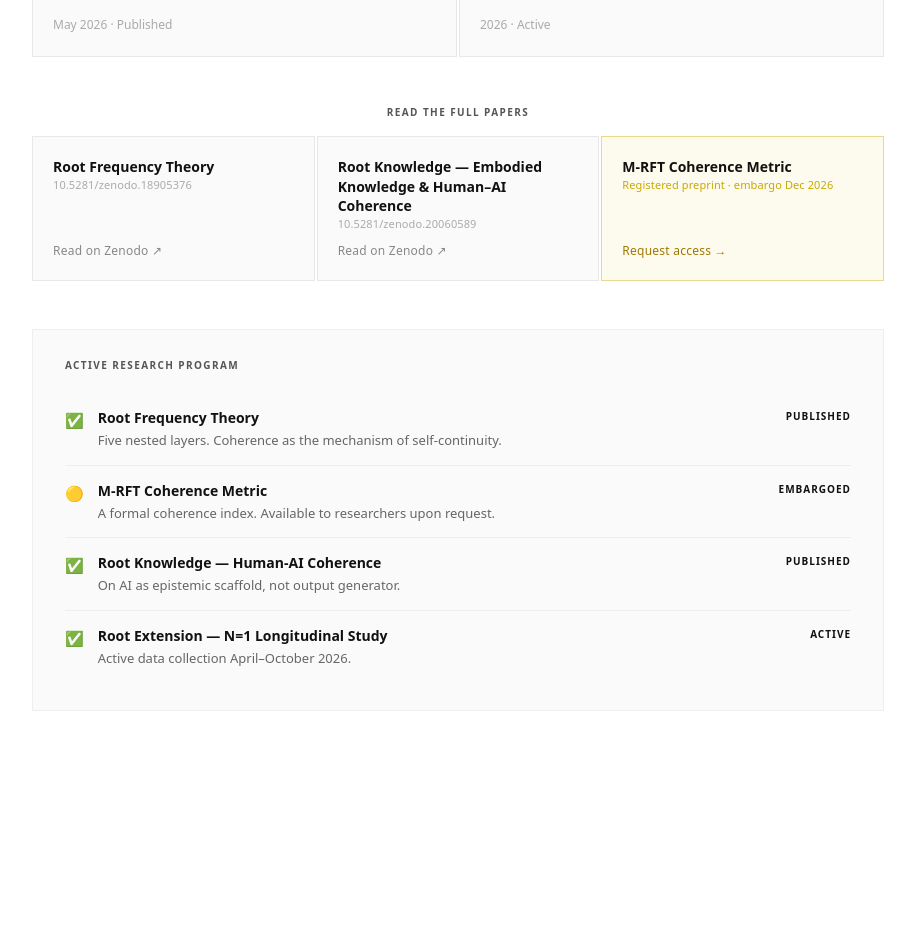
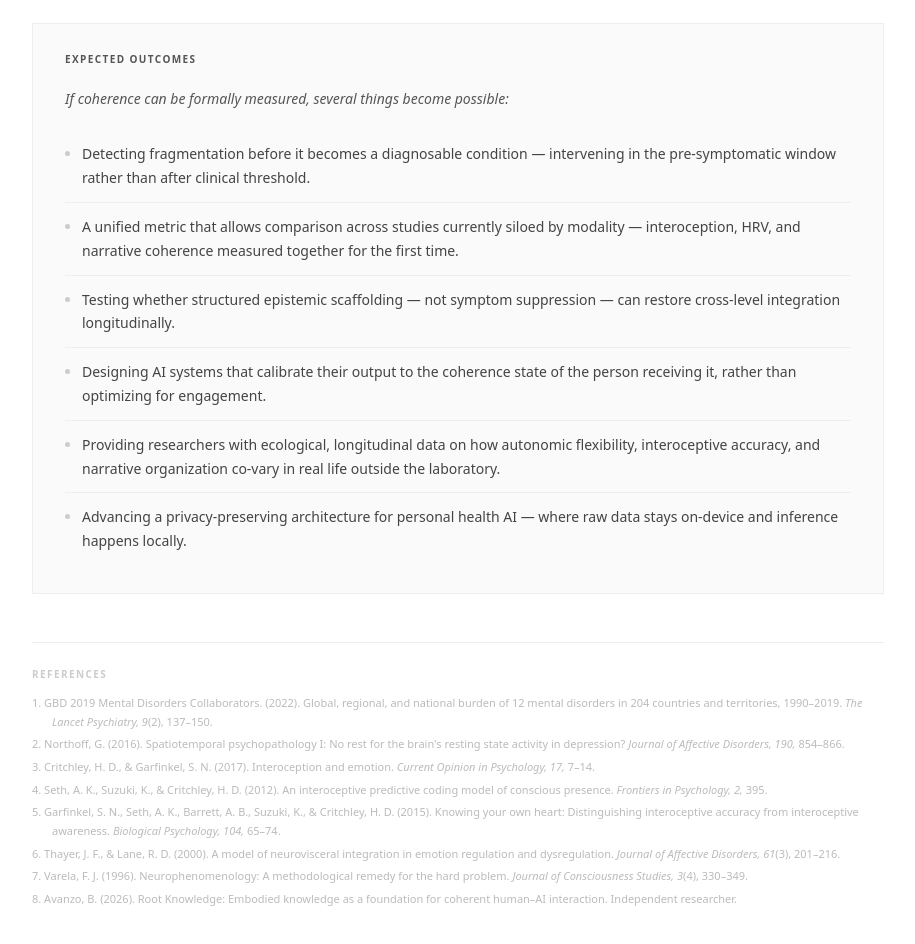
Before and after one commit to biaavanzo/avanzorft.github.io, a Next.js app: page / in a window 1280 px wide. Shown: the part 2140-3084 px from the top of the page, without its empty margins (182-1097 px from the left). Before the commit the page ends 2931 px from the top, so only its background shows below. Built offline with nearby package versions, Linux system fonts and the light colour scheme.

Commit message:
expected outcomes list, references at bottom

```diff
--- a/app/page.tsx
+++ b/app/page.tsx
@@ -100,20 +100,6 @@ export default function Home() {
           font-size: 10px; color: #aaa; font-family: system-ui;
           vertical-align: super; line-height: 0; margin-left: 1px;
         }
-        .references {
-          border-top: 1px solid #eee; padding-top: 24px; margin-top: 40px;
-        }
-        .references-label {
-          font-size: 10px; font-weight: 600; color: #ccc;
-          text-transform: uppercase; letter-spacing: 0.14em;
-          font-family: system-ui; margin-bottom: 12px;
-        }
-        .ref-list { list-style: none; padding: 0; margin: 0; }
-        .ref-list li {
-          font-size: 11px; color: #bbb; font-family: system-ui;
-          line-height: 1.7; margin-bottom: 4px; padding-left: 20px;
-          text-indent: -20px;
-        }
         .cards-section { margin-bottom: 0; }
         .cards-label {
           font-size: 10px; font-weight: 600; color: #555;
@@ -155,9 +141,7 @@ export default function Home() {
           justify-content: space-between;
         }
         .paper-cta-card:hover { background: #f0f0ee; border-color: #ccc; }
-        .paper-cta-card.embargoed {
-          border-color: #e8d98a; background: #fdfbee;
-        }
+        .paper-cta-card.embargoed { border-color: #e8d98a; background: #fdfbee; }
         .paper-cta-card.embargoed:hover { background: #faf6d0; border-color: #c9a800; }
         .paper-cta-title {
           font-size: 14px; font-weight: 600; color: #111;
@@ -173,29 +157,48 @@ export default function Home() {
           letter-spacing: 0.02em; margin-top: 4px;
         }
         .paper-cta-card.embargoed .paper-cta-action { color: #a07800; }
-        .status-block {
+
+        /* IMPLICATIONS */
+        .implications-block {
           border: 1px solid #eee; background: #fafafa;
           padding: 28px 32px; margin: 48px 0 0;
         }
-        .status-label {
+        .implications-label {
           font-size: 10px; font-weight: 600; color: #555;
           text-transform: uppercase; letter-spacing: 0.14em;
           font-family: system-ui; margin-bottom: 20px;
         }
-        .status-row {
-          display: flex; align-items: flex-start;
-          padding: 14px 0; border-bottom: 1px solid #eee; gap: 14px;
+        .implications-intro {
+          font-size: 14px; color: #555; font-family: system-ui;
+          line-height: 1.7; margin-bottom: 20px; font-style: italic;
         }
-        .status-row:last-child { border-bottom: none; }
-        .status-icon { font-size: 15px; margin-top: 2px; flex-shrink: 0; }
-        .status-row-left { display: flex; flex-direction: column; gap: 3px; flex: 1; }
-        .status-title { font-size: 14px; color: #111; font-family: system-ui; font-weight: 700; }
-        .status-desc { font-size: 13px; color: #666; font-family: system-ui; line-height: 1.5; }
-        .status-tag {
-          font-size: 10px; font-weight: 700; color: #111;
-          font-family: system-ui; letter-spacing: 0.1em;
-          text-transform: uppercase; white-space: nowrap;
-          flex-shrink: 0; margin-top: 2px;
+        .implications-list { list-style: none; padding: 0; margin: 0; }
+        .implications-list li {
+          font-size: 14px; color: #444; font-family: system-ui;
+          line-height: 1.7; padding: 12px 0;
+          border-bottom: 1px solid #eee;
+          display: flex; gap: 12px; align-items: flex-start;
+        }
+        .implications-list li:last-child { border-bottom: none; }
+        .impl-dot {
+          width: 5px; height: 5px; border-radius: 50%;
+          background: #ccc; flex-shrink: 0; margin-top: 9px;
+        }
+
+        /* REFERENCES */
+        .references-section {
+          border-top: 1px solid #eee; padding-top: 24px; margin-top: 48px;
+        }
+        .references-label {
+          font-size: 10px; font-weight: 600; color: #ccc;
+          text-transform: uppercase; letter-spacing: 0.14em;
+          font-family: system-ui; margin-bottom: 12px;
+        }
+        .ref-list { list-style: none; padding: 0; margin: 0; }
+        .ref-list li {
+          font-size: 11px; color: #bbb; font-family: system-ui;
+          line-height: 1.7; margin-bottom: 4px; padding-left: 20px;
+          text-indent: -20px;
         }
         @media (max-width: 640px) {
           .header-inner { flex-direction: column; gap: 10px; padding: 12px 0; }
@@ -264,19 +267,6 @@ export default function Home() {
             </p>
           </div>
 
-          <div className="references">
-            <div className="references-label">References</div>
-            <ol className="ref-list">
-              <li>1. GBD 2019 Mental Disorders Collaborators. (2022). Global, regional, and national burden of 12 mental disorders in 204 countries and territories, 1990–2019. <em>The Lancet Psychiatry, 9</em>(2), 137–150.</li>
-              <li>2. Northoff, G. (2016). Spatiotemporal psychopathology I: No rest for the brain&apos;s resting state activity in depression? <em>Journal of Affective Disorders, 190,</em> 854–866.</li>
-              <li>3. Critchley, H. D., &amp; Garfinkel, S. N. (2017). Interoception and emotion. <em>Current Opinion in Psychology, 17,</em> 7–14.</li>
-              <li>4. Seth, A. K., Suzuki, K., &amp; Critchley, H. D. (2012). An interoceptive predictive coding model of conscious presence. <em>Frontiers in Psychology, 2,</em> 395.</li>
-              <li>5. Garfinkel, S. N., Seth, A. K., Barrett, A. B., Suzuki, K., &amp; Critchley, H. D. (2015). Knowing your own heart: Distinguishing interoceptive accuracy from interoceptive awareness. <em>Biological Psychology, 104,</em> 65–74.</li>
-              <li>6. Thayer, J. F., &amp; Lane, R. D. (2000). A model of neurovisceral integration in emotion regulation and dysregulation. <em>Journal of Affective Disorders, 61</em>(3), 201–216.</li>
-              <li>7. Varela, F. J. (1996). Neurophenomenology: A methodological remedy for the hard problem. <em>Journal of Consciousness Studies, 3</em>(4), 330–349.</li>
-              <li>8. Avanzo, B. (2026). Root Knowledge: Embodied knowledge as a foundation for coherent human–AI interaction. Independent researcher.</li>
-            </ol>
-          </div>
         </div>
 
         <div className="section-divider" />
@@ -338,44 +328,31 @@ export default function Home() {
           </div>
         </div>
 
-        <div className="status-block">
-          <div className="status-label">Active Research Program</div>
+        <div className="implications-block">
+          <div className="implications-label">Expected Outcomes</div>
+          <p className="implications-intro">If coherence can be formally measured, several things become possible:</p>
+          <ul className="implications-list">
+            <li><div className="impl-dot" />Detecting fragmentation before it becomes a diagnosable condition — intervening in the pre-symptomatic window rather than after clinical threshold.</li>
+            <li><div className="impl-dot" />A unified metric that allows comparison across studies currently siloed by modality — interoception, HRV, and narrative coherence measured together for the first time.</li>
+            <li><div className="impl-dot" />Testing whether structured epistemic scaffolding — not symptom suppression — can restore cross-level integration longitudinally.</li>
+            <li><div className="impl-dot" />Designing AI systems that calibrate their output to the coherence state of the person receiving it, rather than optimizing for engagement.</li>
+            <li><div className="impl-dot" />Providing researchers with ecological, longitudinal data on how autonomic flexibility, interoceptive accuracy, and narrative organization co-vary in real life outside the laboratory.</li>
+            <li><div className="impl-dot" />Advancing a privacy-preserving architecture for personal health AI — where raw data stays on-device and inference happens locally.</li>
+          </ul>
+        </div>
 
-          <div className="status-row">
-            <span className="status-icon">✅</span>
-            <div className="status-row-left">
-              <span className="status-title">Root Frequency Theory</span>
-              <span className="status-desc">Five nested layers. Coherence as the mechanism of self-continuity.</span>
-            </div>
-            <span className="status-tag">Published</span>
-          </div>
-
-          <div className="status-row">
-            <span className="status-icon">🟡</span>
-            <div className="status-row-left">
-              <span className="status-title">M-RFT Coherence Metric</span>
-              <span className="status-desc">A formal coherence index. Available to researchers upon request.</span>
-            </div>
-            <span className="status-tag">Embargoed</span>
-          </div>
-
-          <div className="status-row">
-            <span className="status-icon">✅</span>
-            <div className="status-row-left">
-              <span className="status-title">Root Knowledge — Human-AI Coherence</span>
-              <span className="status-desc">On AI as epistemic scaffold, not output generator.</span>
-            </div>
-            <span className="status-tag">Published</span>
-          </div>
-
-          <div className="status-row">
-            <span className="status-icon">✅</span>
-            <div className="status-row-left">
-              <span className="status-title">Root Extension — N=1 Longitudinal Study</span>
-              <span className="status-desc">Active data collection April–October 2026.</span>
-            </div>
-            <span className="status-tag">Active</span>
-          </div>
+        <div className="references-section">
+          <div className="references-label">References</div>
+          <ol className="ref-list">
+            <li>1. GBD 2019 Mental Disorders Collaborators. (2022). Global, regional, and national burden of 12 mental disorders in 204 countries and territories, 1990–2019. <em>The Lancet Psychiatry, 9</em>(2), 137–150.</li>
+            <li>2. Northoff, G. (2016). Spatiotemporal psychopathology I: No rest for the brain&apos;s resting state activity in depression? <em>Journal of Affective Disorders, 190,</em> 854–866.</li>
+            <li>3. Critchley, H. D., &amp; Garfinkel, S. N. (2017). Interoception and emotion. <em>Current Opinion in Psychology, 17,</em> 7–14.</li>
+            <li>4. Seth, A. K., Suzuki, K., &amp; Critchley, H. D. (2012). An interoceptive predictive coding model of conscious presence. <em>Frontiers in Psychology, 2,</em> 395.</li>
+            <li>5. Garfinkel, S. N., Seth, A. K., Barrett, A. B., Suzuki, K., &amp; Critchley, H. D. (2015). Knowing your own heart: Distinguishing interoceptive accuracy from interoceptive awareness. <em>Biological Psychology, 104,</em> 65–74.</li>
+            <li>6. Thayer, J. F., &amp; Lane, R. D. (2000). A model of neurovisceral integration in emotion regulation and dysregulation. <em>Journal of Affective Disorders, 61</em>(3), 201–216.</li>
+            <li>7. Varela, F. J. (1996). Neurophenomenology: A methodological remedy for the hard problem. <em>Journal of Consciousness Studies, 3</em>(4), 330–349.</li>
+            <li>8. Avanzo, B. (2026). Root Knowledge: Embodied knowledge as a foundation for coherent human–AI interaction. Independent researcher.</li>
+          </ol>
         </div>
 
       </main>
```
